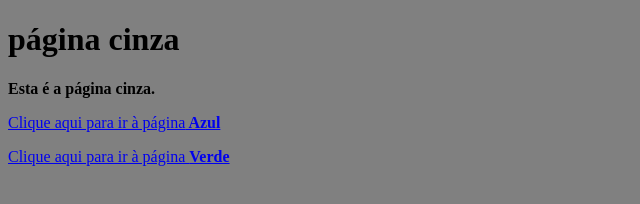
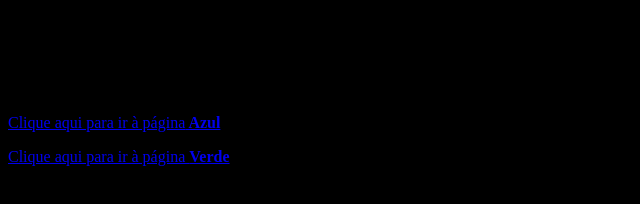
Before and after one commit to Alfred-w-netizein/colors, a plain HTML site: page index.html in a window 1280 px wide. Shown: the whole page, without its empty margins (0-640 px from the left). Drawn offline with Linux system fonts and the light colour scheme.

Commit message:
Atualizar o index.html

```diff
--- a/index.html
+++ b/index.html
@@ -6,7 +6,8 @@
     <title>Página cinza</title>
     <style>
         body {
-            background-color: gray;
+            background-color: Black;
+color:withe;
         }
     </style>
 </head>
```
